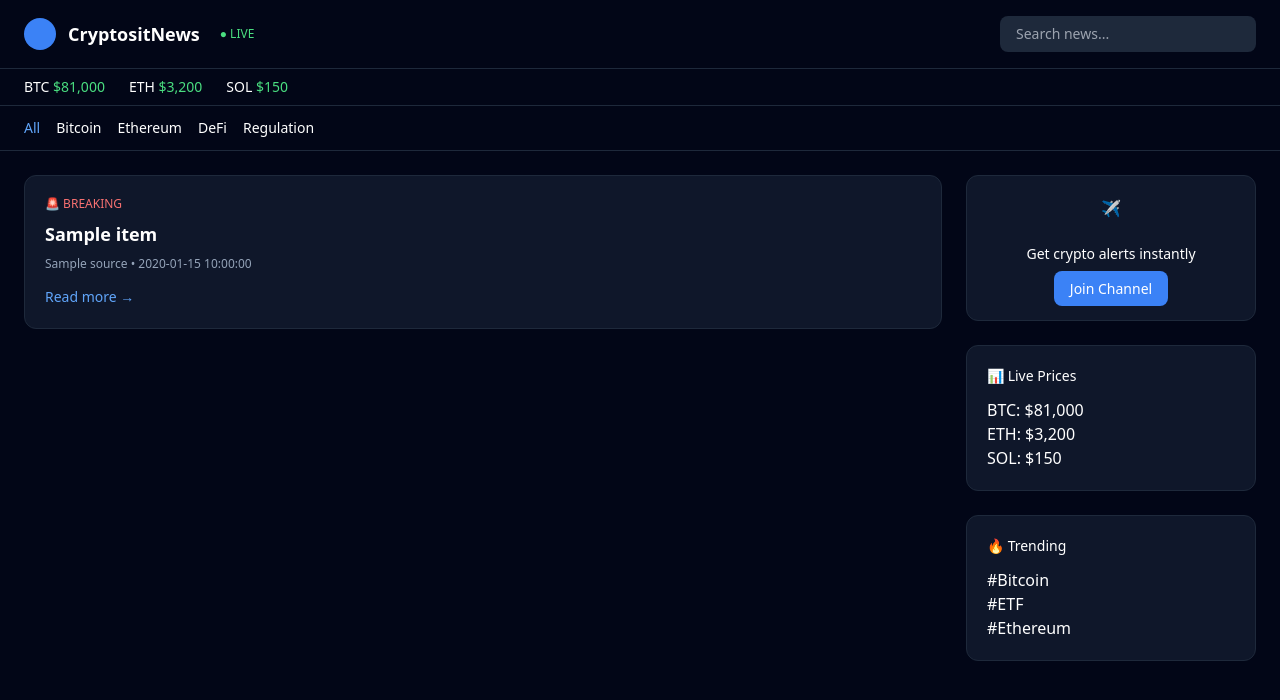
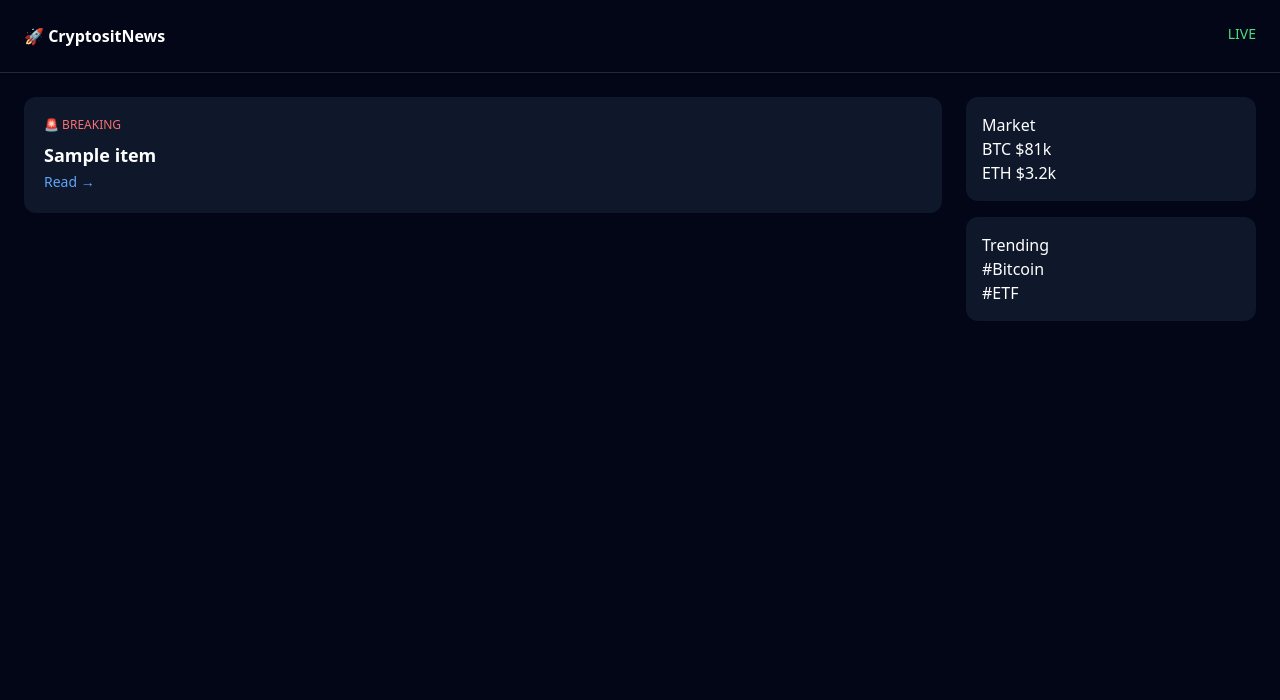
Before and after one commit to hbictach/cryp, a Flask app: template templates/index.html in a window 1280 px wide. Shown: the top 700 px of the page. Run offline with Flask 3, Linux system fonts and the light colour scheme; the template is opened without the code that fills it: most values are stand-ins (such as "Sample title", 1, 10 or a date in 2020); some libraries are stand-ins or nearby versions.

Commit message:
Update index.html

```diff
--- a/templates/index.html
+++ b/templates/index.html
@@ -1,105 +1,43 @@
 <!DOCTYPE html>
-<html lang="en">
+<html>
 <head>
-<meta charset="UTF-8">
-<meta name="viewport" content="width=device-width, initial-scale=1.0">
-
 <script src="https://cdn.tailwindcss.com"></script>
-
 <title>CryptositNews</title>
 </head>
 
 <body class="bg-slate-950 text-white">
 
-<!-- HEADER -->
-<div class="flex items-center justify-between px-6 py-4 border-b border-slate-800">
-    <div class="flex items-center gap-3">
-        <div class="w-8 h-8 bg-blue-500 rounded-full"></div>
-        <h1 class="font-bold text-lg">CryptositNews</h1>
-        <span class="text-green-400 text-xs ml-2">● LIVE</span>
+<div class="p-6 border-b border-slate-800 flex justify-between">
+  <h1 class="font-bold">🚀 CryptositNews</h1>
+  <span class="text-green-400 text-sm">LIVE</span>
 </div>
 
-    <input placeholder="Search news..." class="bg-slate-800 px-4 py-2 rounded-lg text-sm w-64">
-</div>
-
-<!-- LIVE PRICES BAR -->
-<div class="flex gap-6 px-6 py-2 text-sm border-b border-slate-800 overflow-x-auto">
-    <div>BTC <span class="text-green-400">$81,000</span></div>
-    <div>ETH <span class="text-green-400">$3,200</span></div>
-    <div>SOL <span class="text-green-400">$150</span></div>
-</div>
-
-<!-- TABS -->
-<div class="flex gap-4 px-6 py-3 text-sm border-b border-slate-800">
-    <a href="/" class="text-blue-400">All</a>
-    <a href="?tab=bitcoin">Bitcoin</a>
-    <a href="?tab=ethereum">Ethereum</a>
-    <a href="?tab=defi">DeFi</a>
-    <a href="?tab=regulation">Regulation</a>
-</div>
-
-<!-- MAIN -->
 <div class="grid grid-cols-4 gap-6 p-6">
 
-    <!-- NEWS -->
 <div class="col-span-3 space-y-4">
 
 {% for item in news %}
-
-        <div class="bg-slate-900 p-5 rounded-xl hover:bg-slate-800 transition border border-slate-800">
-
-            <!-- BADGE -->
-            <div class="text-xs text-red-400 mb-2">
-                🚨 BREAKING
+<div class="bg-slate-900 p-5 rounded-xl hover:bg-slate-800 transition">
+  <div class="text-red-400 text-xs mb-2">🚨 BREAKING</div>
+  <div class="font-semibold text-lg">{{ item.title }}</div>
+  <a href="/news/{{ item.id }}" class="text-blue-400 text-sm">Read →</a>
 </div>
-
-            <!-- TITLE -->
-            <div class="font-semibold text-lg mb-2">
-                {{ item.title }}
-            </div>
-
-            <!-- META -->
-            <div class="text-xs text-slate-400 mb-3">
-                {{ item.source }} • {{ item.posted_at }}
-            </div>
-
-            <!-- BUTTON -->
-            <a href="/news/{{ item.id }}" class="text-blue-400 text-sm">
-                Read more →
-            </a>
-
-        </div>
-
 {% endfor %}
 
 </div>
 
-    <!-- SIDEBAR -->
-    <div class="space-y-6">
+<div class="space-y-4">
 
-        <!-- TELEGRAM CTA -->
-        <div class="bg-slate-900 p-5 rounded-xl text-center border border-slate-800">
-            ✈️<br><br>
-            <p class="text-sm mb-3">Get crypto alerts instantly</p>
-            <a href="https://t.me/CryptoAlertAlpha" class="bg-blue-500 px-4 py-2 rounded-lg text-sm">
-                Join Channel
-            </a>
+<div class="bg-slate-900 p-4 rounded-xl">
+  <h3>Market</h3>
+  <p>BTC $81k</p>
+  <p>ETH $3.2k</p>
 </div>
 
-        <!-- PRICES -->
-        <div class="bg-slate-900 p-5 rounded-xl border border-slate-800">
-            <h3 class="mb-3 text-sm">📊 Live Prices</h3>
-            <p>BTC: $81,000</p>
-            <p>ETH: $3,200</p>
-            <p>SOL: $150</p>
-        </div>
-
-        <!-- TRENDING -->
-        <div class="bg-slate-900 p-5 rounded-xl border border-slate-800">
-            <h3 class="mb-3 text-sm">🔥 Trending</h3>
+<div class="bg-slate-900 p-4 rounded-xl">
+  <h3>Trending</h3>
   <p>#Bitcoin</p>
   <p>#ETF</p>
-            <p>#Ethereum</p>
 </div>
 
 </div>
```
Lines whose indentation alone changed are shown as unchanged.
